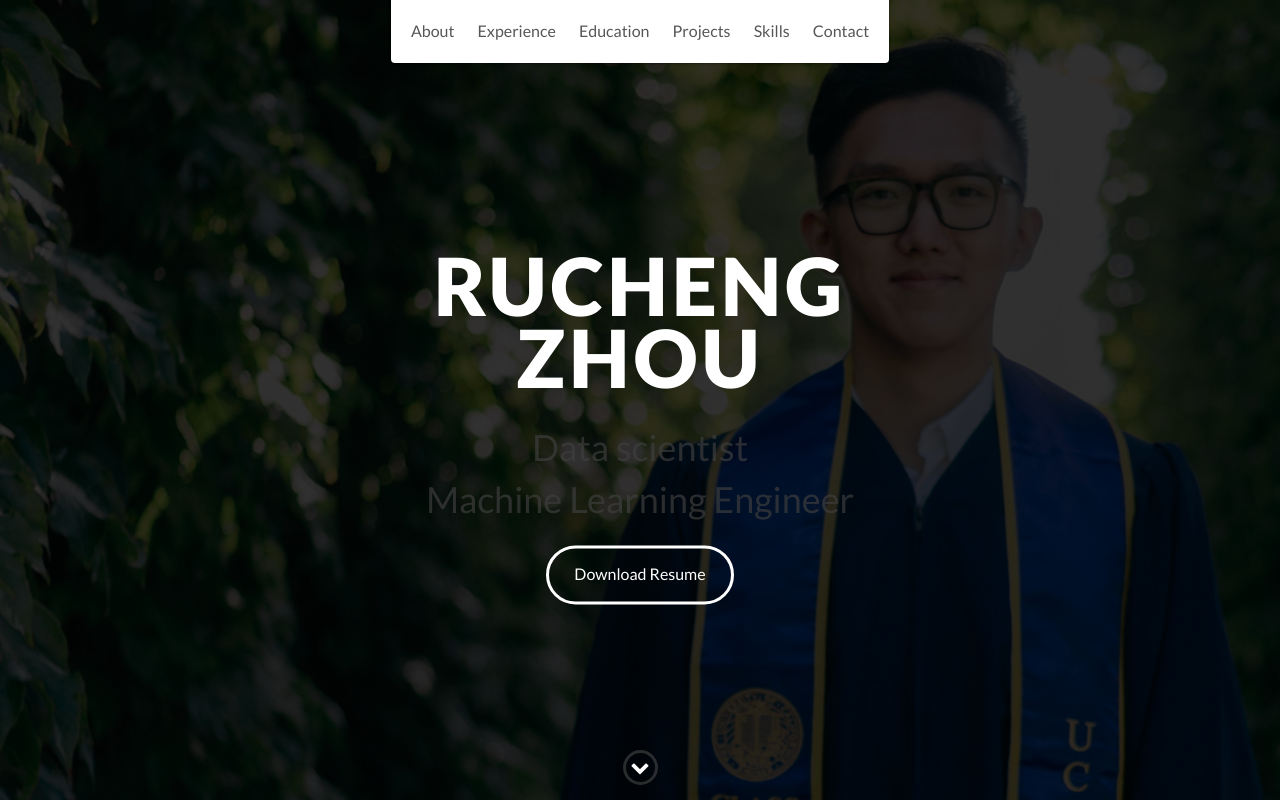
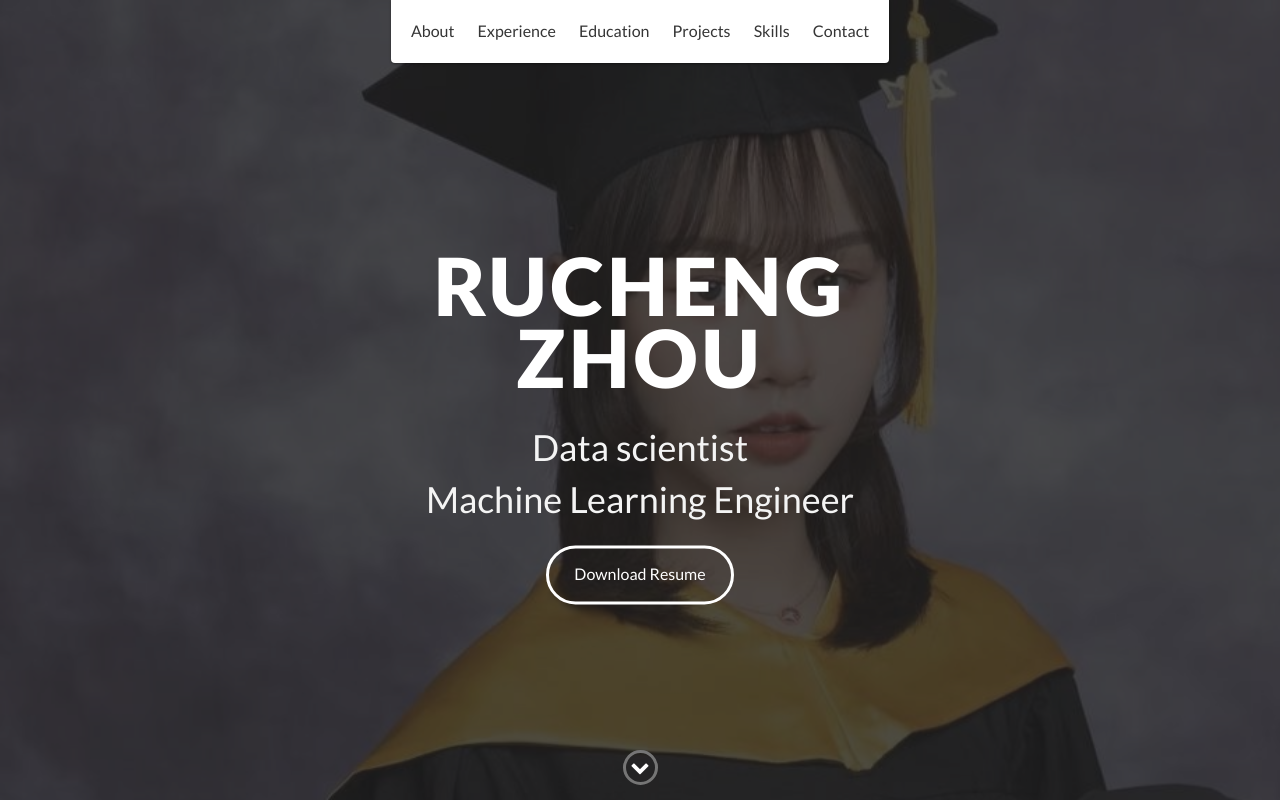
Before and after one commit to zhouruc16/my-website, a website: page index.html in a window 1280 px wide. Shown: the top 802 px of the page. Drawn offline with nearby package versions, Linux system fonts and the light colour scheme.

Commit message:
profile pic change

```diff
--- a/scss/styles.scss
+++ b/scss/styles.scss
@@ -34,7 +34,7 @@
 */
 
 // Define base and accent colors
-$base-color: #000000a9;
+$base-color: #353535;
 $base-color-hover: darken($base-color, 8%);
 
 // Define background colors
@@ -350,7 +350,7 @@ footer {
     height: 100vh;
     min-height: 500px;
     max-height: 1080px;
-    background: url(../images/graduation_skewed.jpg);
+    background: url(../images/graduation-skewed.jpg);
     background-size: cover;
     // background-position: 0% 20%;
     padding: 15px;
@@ -380,7 +380,7 @@ footer {
     }
 
     h2 {
-        color: lighten($base-color, 25%);
+        color: lighten($base-color, 75%);
         font-weight: 500;
         font-size: 2.25em;
         margin-bottom: 20px
```
Also changed, not shown: images/graduation-skewed.jpg (added), scss/styles.css, 1 other file.
